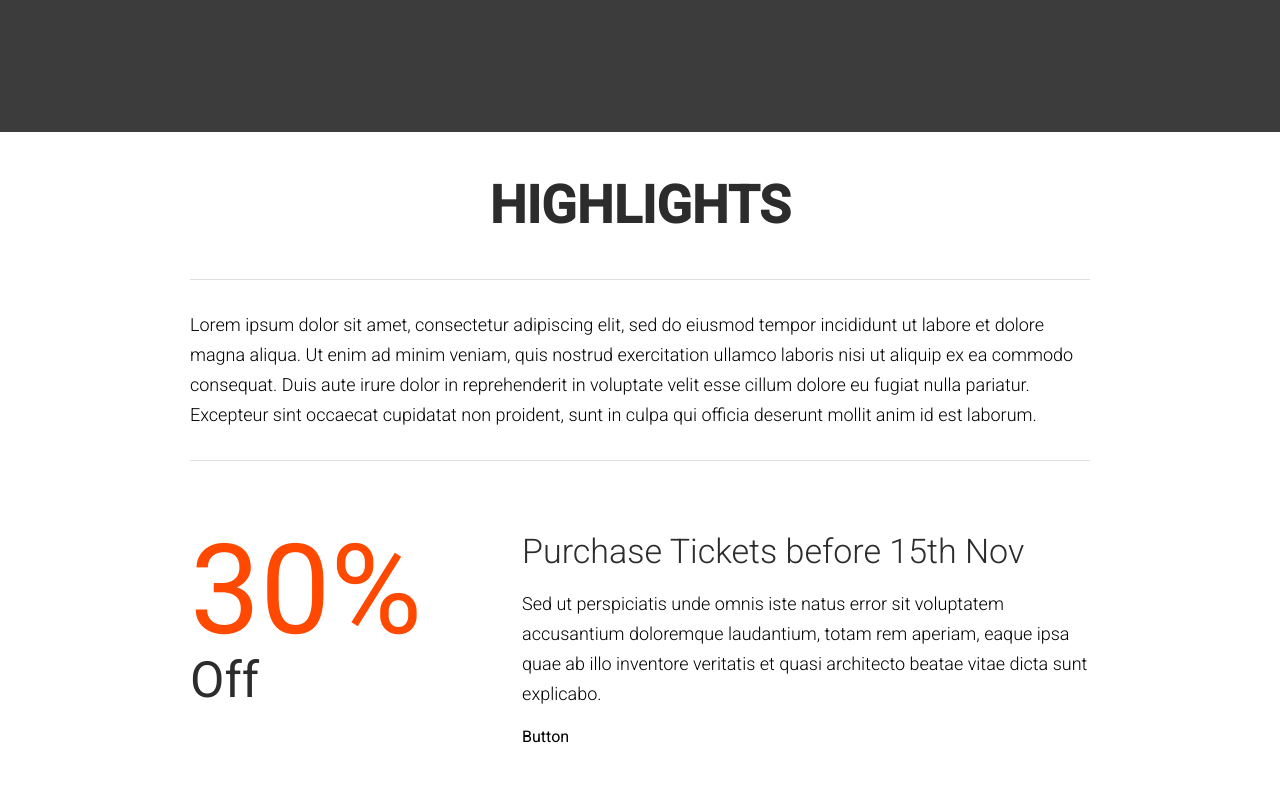
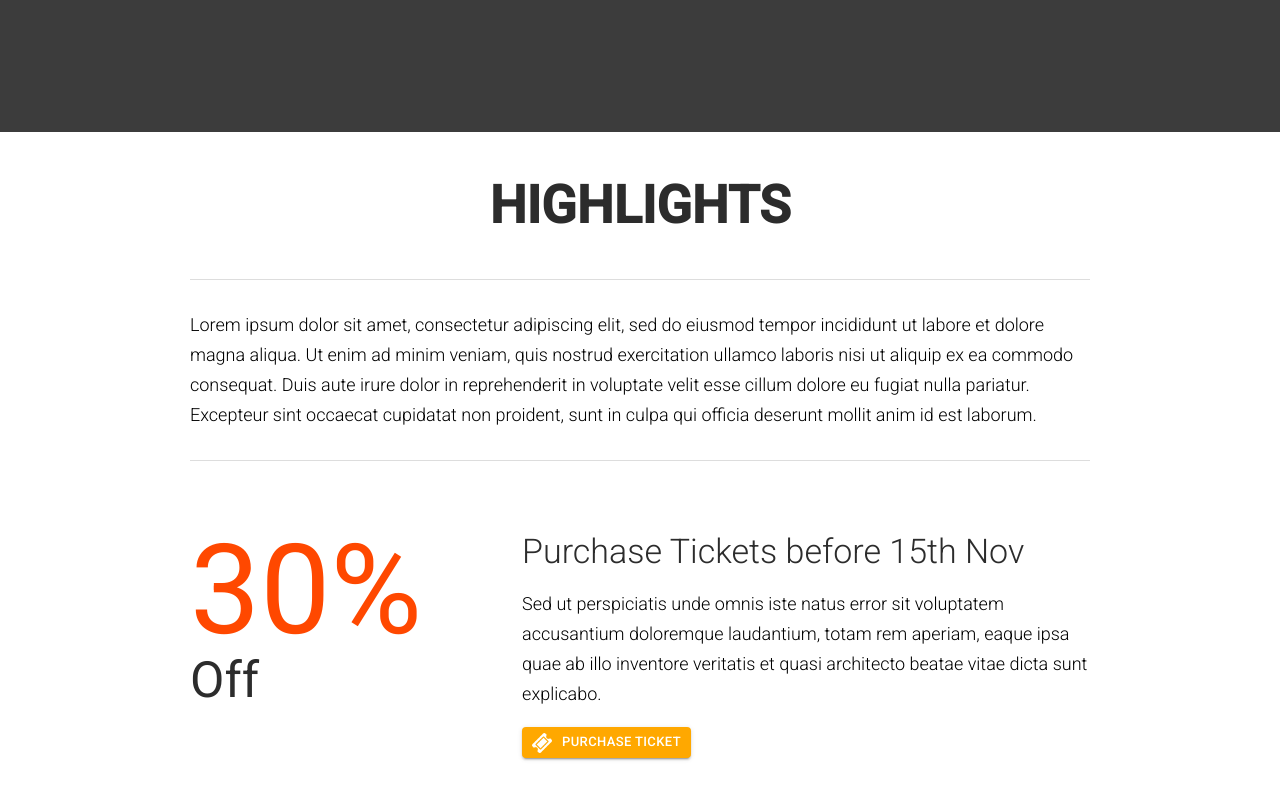
Before and after one commit to shenoyganeshprasad/The-Venue, a React (Create React App) app: page / in a window 1280 px wide. Shown: the part 1340-2140 px from the top of the page. Built offline with nearby package versions, Linux system fonts and the light colour scheme.

Commit message:
add button component

```diff
--- a/src/components/highlights/discount.js
+++ b/src/components/highlights/discount.js
@@ -1,4 +1,5 @@
 import React, { Component } from 'react';
+import MyButton from '../utils/MyButton'
 import Fade from 'react-reveal/Fade';
 import Slide from 'react-reveal/Slide';
 
@@ -33,7 +34,7 @@ class Discount extends Component {
                               <div className="discount_description">
                                     <h3>Purchase Tickets before 15th Nov</h3>
                                     <p>Sed ut perspiciatis unde omnis iste natus error sit voluptatem accusantium doloremque laudantium, totam rem aperiam, eaque ipsa quae ab illo inventore veritatis et quasi architecto beatae vitae dicta sunt explicabo.</p>
-                                    <div>Button</div>
+                                    <MyButton text="Purchase Ticket" bck="#ffa800" color="#ffffff" link="#" />
                               </div>
                               </Slide>
                         </div>
--- /dev/null
+++ b/src/components/utils/MyButton.js
@@ -0,0 +1,15 @@
+import React from 'react';
+import Button from '@material-ui/core/Button'
+
+import TicketIcon from '../../resources/images/icons/ticket.png';
+
+const MyButton = (props) => {
+      return (
+            <Button href={props.link} variant="contained" size="small" style={{background: props.bck, color: props.color}}>
+                  <img src={TicketIcon} className="iconImage" alt="Ticket"></img>
+                  {props.text}
+            </Button>
+      );
+};
+
+export default MyButton;
```
